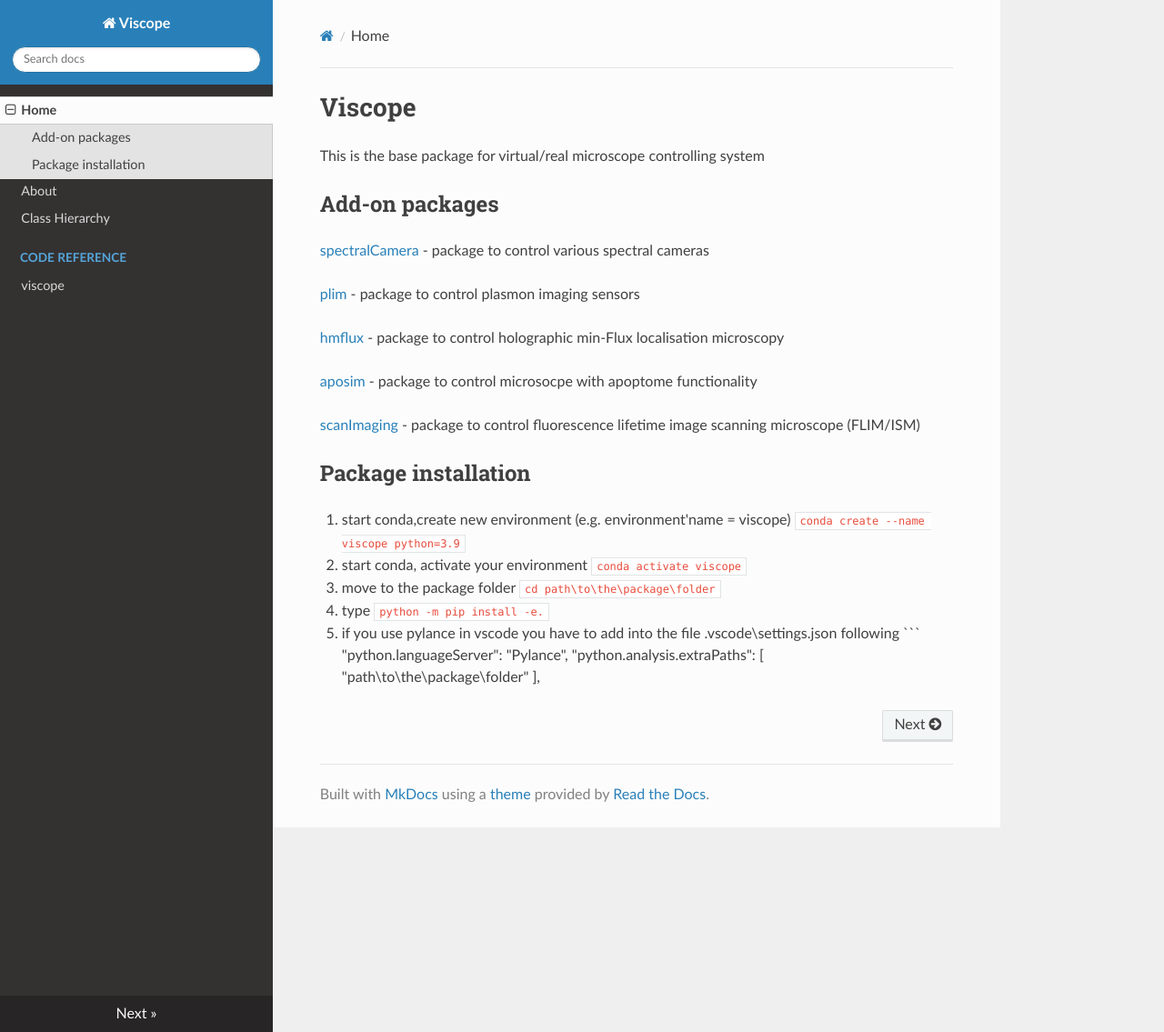
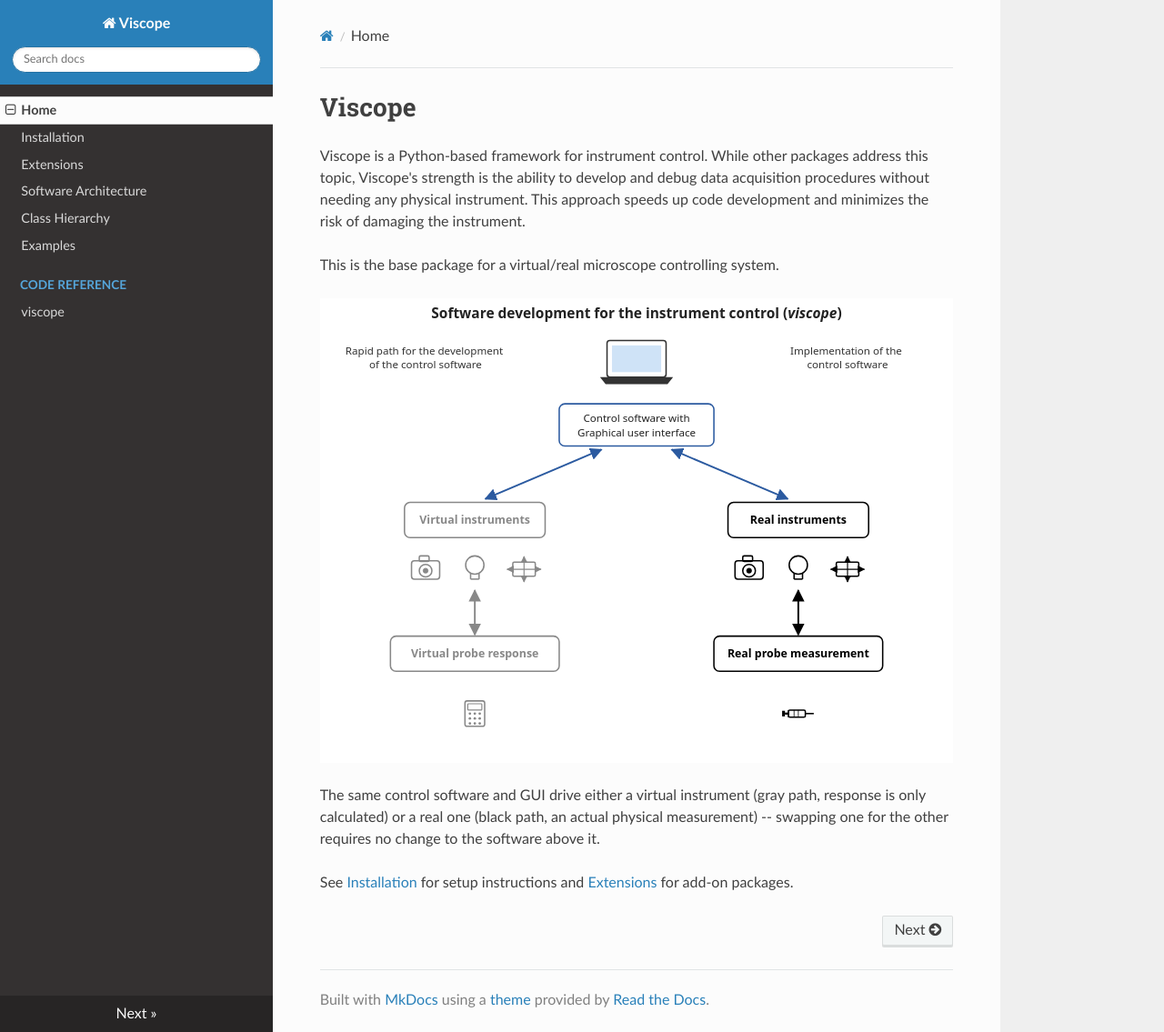
Before and after one commit to ondrejstranik/viscope, an MkDocs documentation site: the page built from docs/index.md, in a window 1280 px wide and 1135 px high. Shown: the whole window at 91% size. Built offline with MkDocs 1.6.1, drawn with Linux system fonts in a browser that asks for light colours; nearby versions of some CDN libraries.

Commit message:
Add mkdocs API documentation site and GitHub Pages deployment
Sets up mkdocstrings-based API reference generation, a software
architecture overview (layered diagram, MVC overview, key-idea visual),
a virtual-vs-real camera example, and splits the former single-file
README into Home/Installation/Extensions docs pages. Adds a GitHub
Actions workflow to build and publish the site to GitHub Pages on
push to main.

Co-Authored-By: Claude Sonnet 5 <noreply@anthropic.com>

````diff
--- a/README.md
+++ b/README.md
@@ -1,29 +1,18 @@
 # Viscope
-This is the  base package for virtual/real microscope controlling system
 
-## Add-on packages
-[spectralCamera](https://github.com/ondrejstranik/spectralCamera) - package to control various spectral cameras
+Viscope is a Python-based framework for instrument control. While other
+packages address this topic, Viscope's strength is the ability to develop
+and debug data acquisition procedures without needing any physical
+instrument. This approach speeds up code development and minimizes the
+risk of damaging the instrument.
 
-[plim](https://github.com/ondrejstranik/plim) -  package to control plasmon imaging sensors
+This is the base package for a virtual/real microscope controlling system.
 
-[hmflux](https://github.com/ondrejstranik/hmflux) - package to control holographic min-Flux localisation microscopy
+![Software development for the instrument control (viscope)](docs/key_idea.svg)
 
-[aposim](https://github.com/ondrejstranik/aposim) -  package to control microsocpe with apoptome functionality
+The same control software and GUI drive either a virtual instrument (gray
+path, response is only calculated) or a real one (black path, an actual
+physical measurement) -- swapping one for the other requires no change to
+the software above it.
 
-[scanImaging](https://github.com/ondrejstranik/scanImaging) - package to control fluorescence lifetime image scanning microscope (FLIM/ISM)
-
-
-
-
-## Package installation
-0. start conda,create new environment (e.g. environment'name  = viscope) `conda create --name viscope python=3.9`
-1. start conda, activate your environment `conda activate viscope`
-2. move to the package folder `cd path\to\the\package\folder`
-3. type `python -m pip install -e.`
-
-4. if you use pylance in vscode you have to add into the file .vscode\settings.json following
-```
-    "python.languageServer": "Pylance",
-    "python.analysis.extraPaths": [
-        "path\to\the\package\folder"
-    ],
+See [docs/installation.md](docs/installation.md) for setup instructions and [docs/extensions.md](docs/extensions.md) for add-on packages.
--- a/docs/index.md
+++ b/docs/index.md
@@ -1 +1,18 @@
---8<-- "README.md"
+# Viscope
+
+Viscope is a Python-based framework for instrument control. While other
+packages address this topic, Viscope's strength is the ability to develop
+and debug data acquisition procedures without needing any physical
+instrument. This approach speeds up code development and minimizes the
+risk of damaging the instrument.
+
+This is the base package for a virtual/real microscope controlling system.
+
+![Software development for the instrument control (viscope)](key_idea.svg)
+
+The same control software and GUI drive either a virtual instrument (gray
+path, response is only calculated) or a real one (black path, an actual
+physical measurement) -- swapping one for the other requires no change to
+the software above it.
+
+See [Installation](installation.md) for setup instructions and [Extensions](extensions.md) for add-on packages.
--- a/mkdocs.yml
+++ b/mkdocs.yml
@@ -1,16 +1,18 @@
 site_name: Viscope
 nav:
   - Home: index.md
-  - About: about.md
+  - Installation: installation.md
+  - Extensions: extensions.md
+  - Software Architecture: architecture.md
   - Class Hierarchy: class_hierarchy.md
+  - Examples: examples.md
 theme: readthedocs
 
 hooks:
   - docs/hooks.py
 
 markdown_extensions:
-  - pymdownx.snippets:
-      base_path: .
+  - pymdownx.superfences
 
 plugins:
   - search
````
Also changed, not shown: docs/about.md (deleted, +0 -1 lines), docs/architecture.md (added, +181 -0 lines), docs/examples.md (added, +88 -0 lines), docs/extensions.md (added, +13 -0 lines), docs/installation.md (added, +14 -0 lines), docs/architecture.svg (added), docs/key_idea.svg (added), docs/mvc.svg (added), 4 other files.
